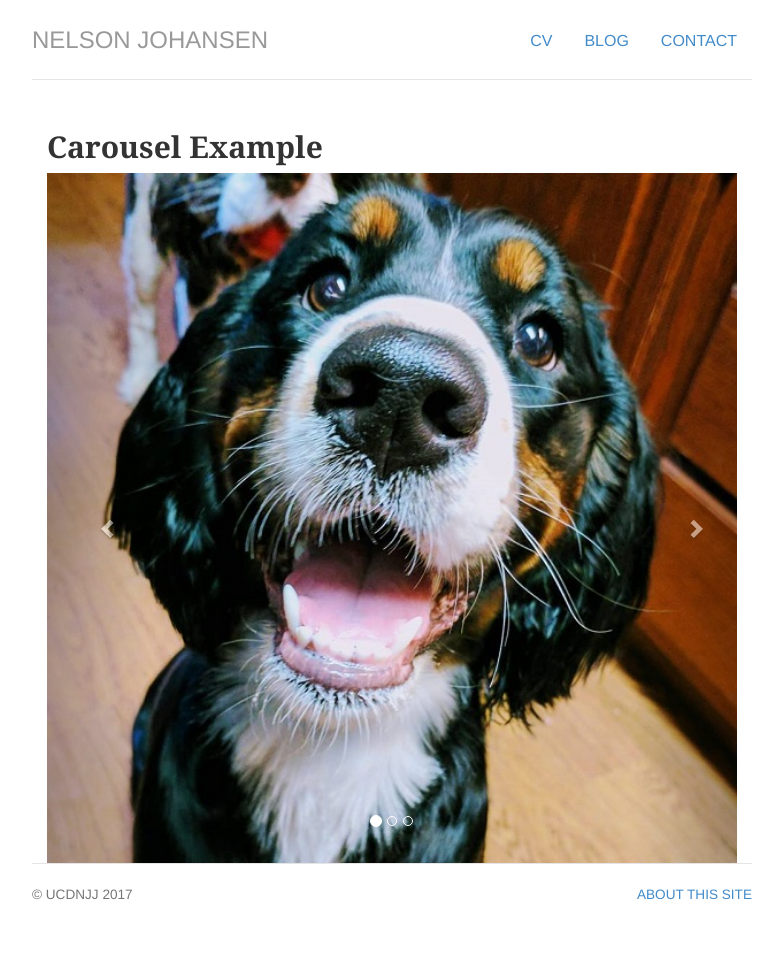
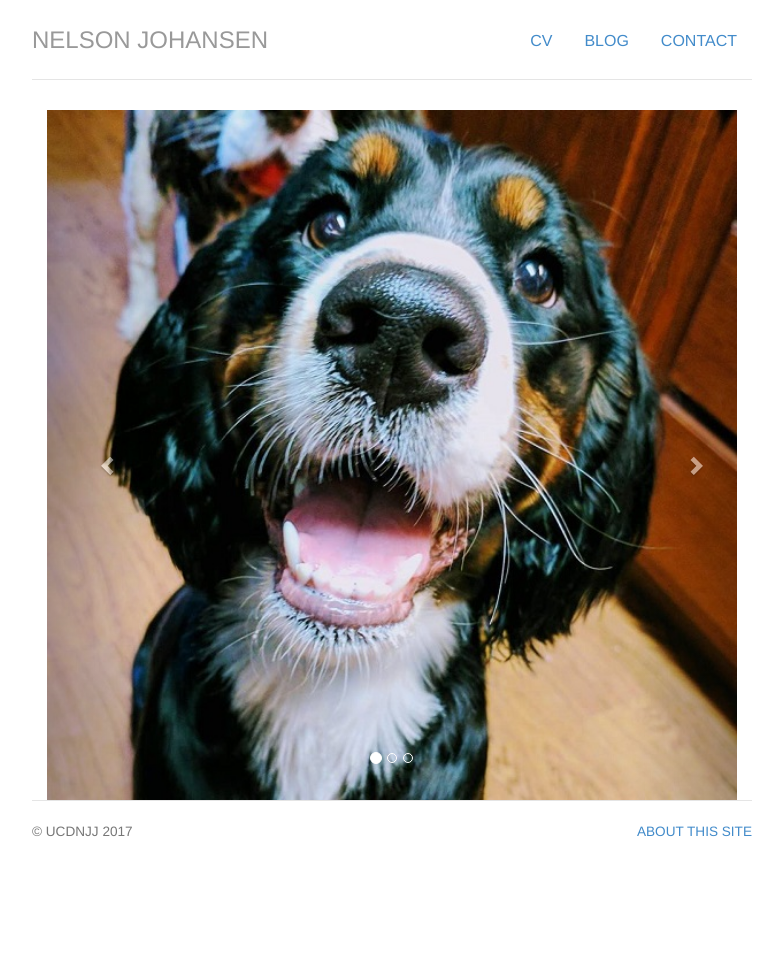
Before and after one commit to UCDNJJ/ucdnjj.github.io_old, a Jekyll site: the page built from dogs/index.html, in a window 1280 px wide. Shown: the whole page, without its empty margins (248-1030 px from the left). Built offline with Jekyll 4.4.1, drawn with Linux system fonts in a browser that asks for light colours; nearby versions of some CDN libraries; library files that are not in the unit come from our copies; after the commit the page ends 900 px from its top, so only the background shows below that.

Commit message:
Update index.html

```diff
--- a/dogs/index.html
+++ b/dogs/index.html
@@ -23,7 +23,6 @@ images:
 ---
 
 <div class="container">
-  <h2>Carousel Example</h2>
   <div id="myCarousel" class="carousel slide" data-ride="carousel">
     <!-- Indicators -->
     <ol class="carousel-indicators">
```
